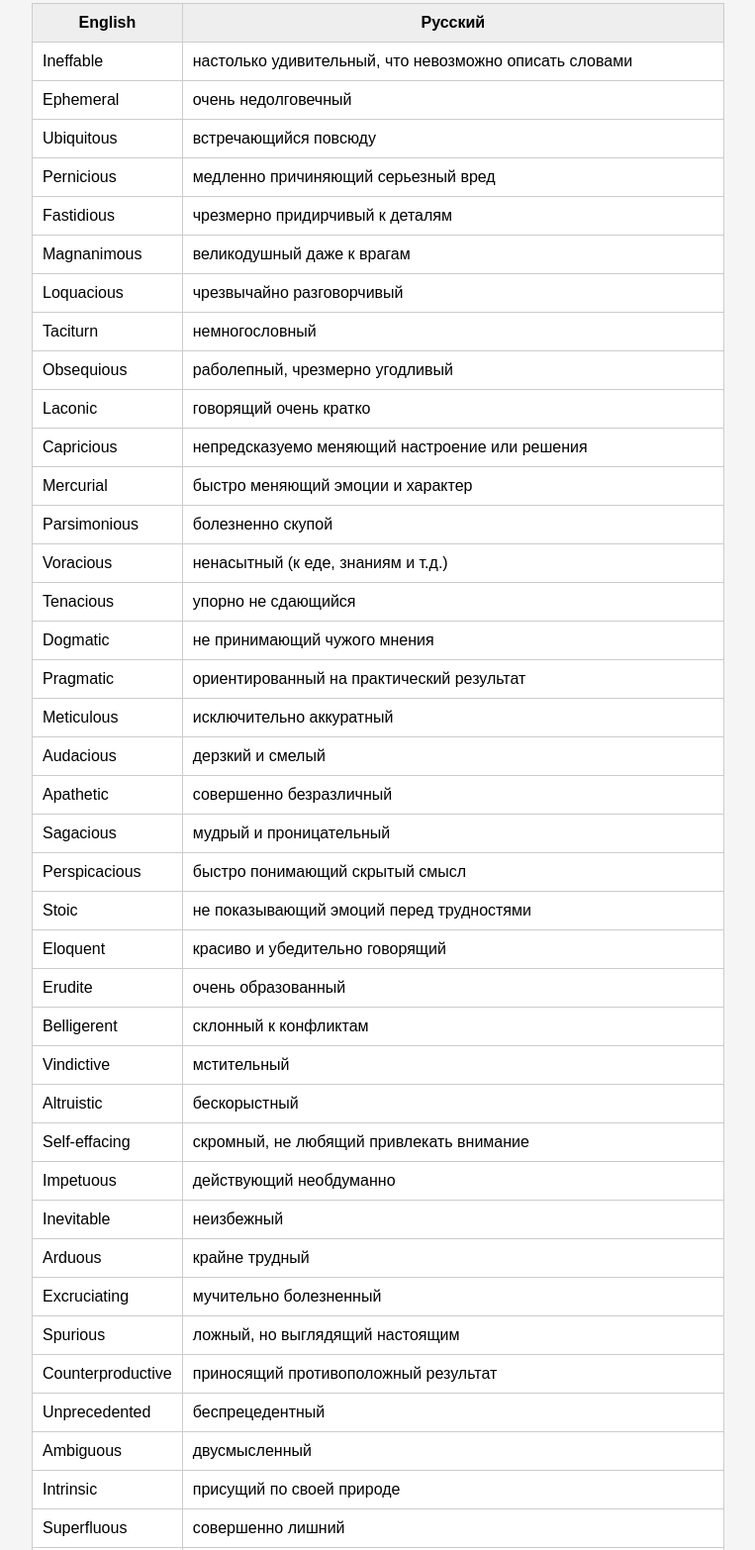
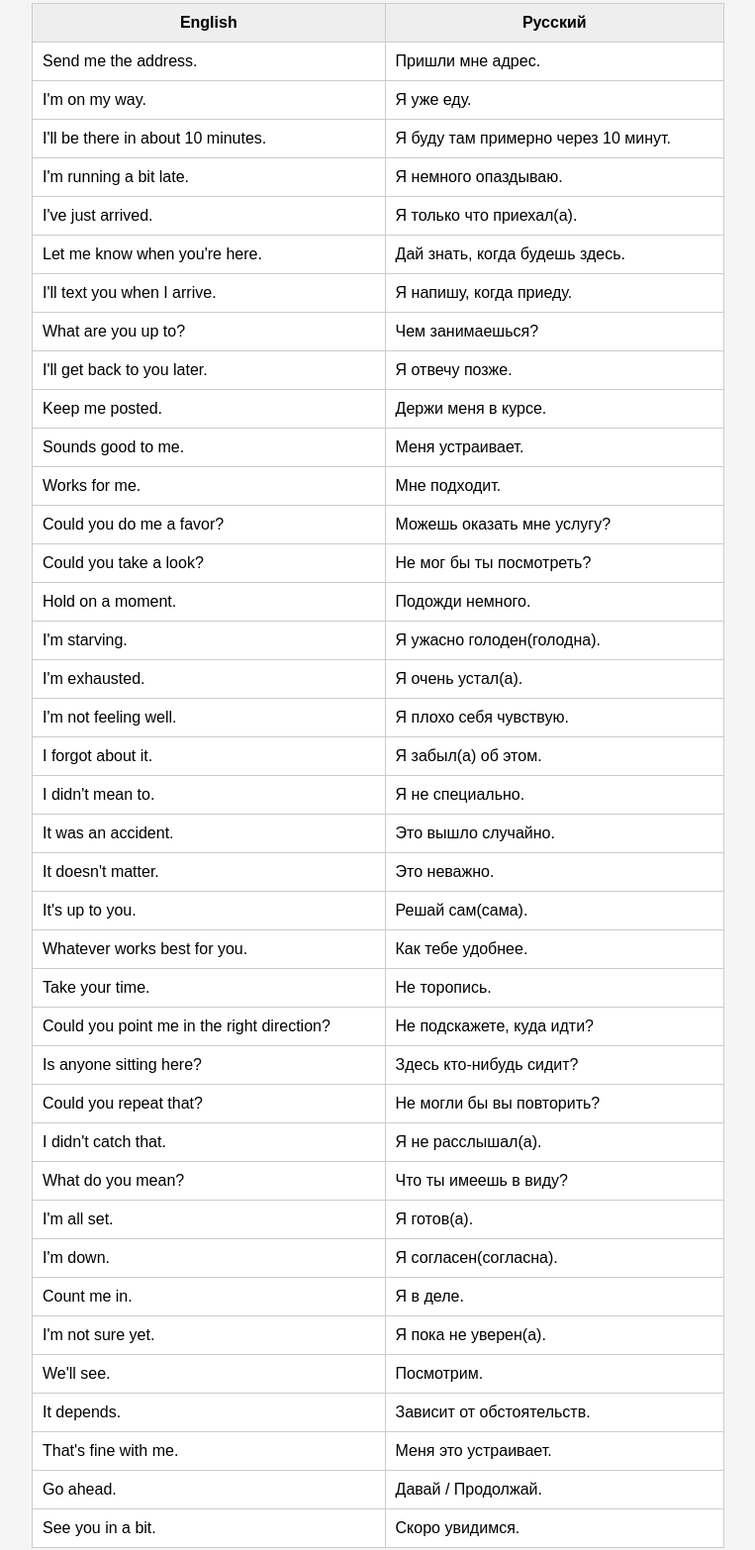
Before and after one commit to HubLis8/words, a plain HTML site: page index.html in a window 1280 px wide. Shown: the part 162-1728 px from the top of the page at 99% size, without its empty margins (258-1021 px from the left). Drawn offline with Linux system fonts and the light colour scheme.

Commit message:
Update index.html

```diff
--- a/index.html
+++ b/index.html
@@ -53,57 +53,45 @@ background:#eee;
 <th>Русский</th>
 </tr>
 
-<tr><td>Ineffable</td><td>настолько удивительный, что невозможно описать словами</td></tr>
-<tr><td>Ephemeral</td><td>очень недолговечный</td></tr>
-<tr><td>Ubiquitous</td><td>встречающийся повсюду</td></tr>
-<tr><td>Pernicious</td><td>медленно причиняющий серьезный вред</td></tr>
-<tr><td>Fastidious</td><td>чрезмерно придирчивый к деталям</td></tr>
-<tr><td>Magnanimous</td><td>великодушный даже к врагам</td></tr>
-<tr><td>Loquacious</td><td>чрезвычайно разговорчивый</td></tr>
-<tr><td>Taciturn</td><td>немногословный</td></tr>
-<tr><td>Obsequious</td><td>раболепный, чрезмерно угодливый</td></tr>
-<tr><td>Laconic</td><td>говорящий очень кратко</td></tr>
-<tr><td>Capricious</td><td>непредсказуемо меняющий настроение или решения</td></tr>
-<tr><td>Mercurial</td><td>быстро меняющий эмоции и характер</td></tr>
-<tr><td>Parsimonious</td><td>болезненно скупой</td></tr>
-<tr><td>Voracious</td><td>ненасытный (к еде, знаниям и т.д.)</td></tr>
-<tr><td>Tenacious</td><td>упорно не сдающийся</td></tr>
-<tr><td>Dogmatic</td><td>не принимающий чужого мнения</td></tr>
-<tr><td>Pragmatic</td><td>ориентированный на практический результат</td></tr>
-<tr><td>Meticulous</td><td>исключительно аккуратный</td></tr>
-<tr><td>Audacious</td><td>дерзкий и смелый</td></tr>
-<tr><td>Apathetic</td><td>совершенно безразличный</td></tr>
-<tr><td>Sagacious</td><td>мудрый и проницательный</td></tr>
-<tr><td>Perspicacious</td><td>быстро понимающий скрытый смысл</td></tr>
-<tr><td>Stoic</td><td>не показывающий эмоций перед трудностями</td></tr>
-<tr><td>Eloquent</td><td>красиво и убедительно говорящий</td></tr>
-<tr><td>Erudite</td><td>очень образованный</td></tr>
-<tr><td>Belligerent</td><td>склонный к конфликтам</td></tr>
-<tr><td>Vindictive</td><td>мстительный</td></tr>
-<tr><td>Altruistic</td><td>бескорыстный</td></tr>
-<tr><td>Self-effacing</td><td>скромный, не любящий привлекать внимание</td></tr>
-<tr><td>Impetuous</td><td>действующий необдуманно</td></tr>
-<tr><td>Inevitable</td><td>неизбежный</td></tr>
-<tr><td>Arduous</td><td>крайне трудный</td></tr>
-<tr><td>Excruciating</td><td>мучительно болезненный</td></tr>
-<tr><td>Spurious</td><td>ложный, но выглядящий настоящим</td></tr>
-<tr><td>Counterproductive</td><td>приносящий противоположный результат</td></tr>
-<tr><td>Unprecedented</td><td>беспрецедентный</td></tr>
-<tr><td>Ambiguous</td><td>двусмысленный</td></tr>
-<tr><td>Intrinsic</td><td>присущий по своей природе</td></tr>
-<tr><td>Superfluous</td><td>совершенно лишний</td></tr>
-<tr><td>Profound</td><td>глубокий по смыслу</td></tr>
-<tr><td>Serendipity</td><td>счастливое случайное открытие</td></tr>
-<tr><td>Sonder</td><td>осознание, что у каждого прохожего такая же сложная жизнь, как у тебя</td></tr>
-<tr><td>Petrichor</td><td>запах земли после дождя</td></tr>
-<tr><td>Schadenfreude</td><td>удовольствие от чужих неудач</td></tr>
-<tr><td>Weltschmerz</td><td>грусть из-за несовершенства мира</td></tr>
-<tr><td>Saudade</td><td>глубокая тоска по тому, что уже не вернуть</td></tr>
-<tr><td>Limerence</td><td>навязчивая романтическая влюблённость</td></tr>
-<tr><td>Nostalgia</td><td>тоска по прошлому</td></tr>
-<tr><td>Euphoria</td><td>состояние сильного счастья</td></tr>
-<tr><td>Catharsis</td><td>эмоциональное очищение после сильных переживаний</td></tr>
-
+<tr><td>Send me the address.</td><td>Пришли мне адрес.</td></tr>
+<tr><td>I'm on my way.</td><td>Я уже еду.</td></tr>
+<tr><td>I'll be there in about 10 minutes.</td><td>Я буду там примерно через 10 минут.</td></tr>
+<tr><td>I'm running a bit late.</td><td>Я немного опаздываю.</td></tr>
+<tr><td>I've just arrived.</td><td>Я только что приехал(а).</td></tr>
+<tr><td>Let me know when you're here.</td><td>Дай знать, когда будешь здесь.</td></tr>
+<tr><td>I'll text you when I arrive.</td><td>Я напишу, когда приеду.</td></tr>
+<tr><td>What are you up to?</td><td>Чем занимаешься?</td></tr>
+<tr><td>I'll get back to you later.</td><td>Я отвечу позже.</td></tr>
+<tr><td>Keep me posted.</td><td>Держи меня в курсе.</td></tr>
+<tr><td>Sounds good to me.</td><td>Меня устраивает.</td></tr>
+<tr><td>Works for me.</td><td>Мне подходит.</td></tr>
+<tr><td>Could you do me a favor?</td><td>Можешь оказать мне услугу?</td></tr>
+<tr><td>Could you take a look?</td><td>Не мог бы ты посмотреть?</td></tr>
+<tr><td>Hold on a moment.</td><td>Подожди немного.</td></tr>
+<tr><td>I'm starving.</td><td>Я ужасно голоден(голодна).</td></tr>
+<tr><td>I'm exhausted.</td><td>Я очень устал(а).</td></tr>
+<tr><td>I'm not feeling well.</td><td>Я плохо себя чувствую.</td></tr>
+<tr><td>I forgot about it.</td><td>Я забыл(а) об этом.</td></tr>
+<tr><td>I didn't mean to.</td><td>Я не специально.</td></tr>
+<tr><td>It was an accident.</td><td>Это вышло случайно.</td></tr>
+<tr><td>It doesn't matter.</td><td>Это неважно.</td></tr>
+<tr><td>It's up to you.</td><td>Решай сам(сама).</td></tr>
+<tr><td>Whatever works best for you.</td><td>Как тебе удобнее.</td></tr>
+<tr><td>Take your time.</td><td>Не торопись.</td></tr>
+<tr><td>Could you point me in the right direction?</td><td>Не подскажете, куда идти?</td></tr>
+<tr><td>Is anyone sitting here?</td><td>Здесь кто-нибудь сидит?</td></tr>
+<tr><td>Could you repeat that?</td><td>Не могли бы вы повторить?</td></tr>
+<tr><td>I didn't catch that.</td><td>Я не расслышал(а).</td></tr>
+<tr><td>What do you mean?</td><td>Что ты имеешь в виду?</td></tr>
+<tr><td>I'm all set.</td><td>Я готов(а).</td></tr>
+<tr><td>I'm down.</td><td>Я согласен(согласна).</td></tr>
+<tr><td>Count me in.</td><td>Я в деле.</td></tr>
+<tr><td>I'm not sure yet.</td><td>Я пока не уверен(а).</td></tr>
+<tr><td>We'll see.</td><td>Посмотрим.</td></tr>
+<tr><td>It depends.</td><td>Зависит от обстоятельств.</td></tr>
+<tr><td>That's fine with me.</td><td>Меня это устраивает.</td></tr>
+<tr><td>Go ahead.</td><td>Давай / Продолжай.</td></tr>
+<tr><td>See you in a bit.</td><td>Скоро увидимся.</td></tr>
 </table>
 
 <script>
```
